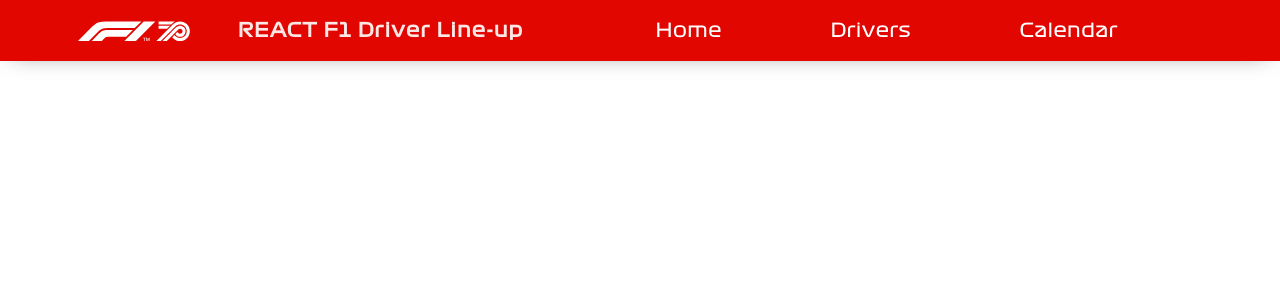
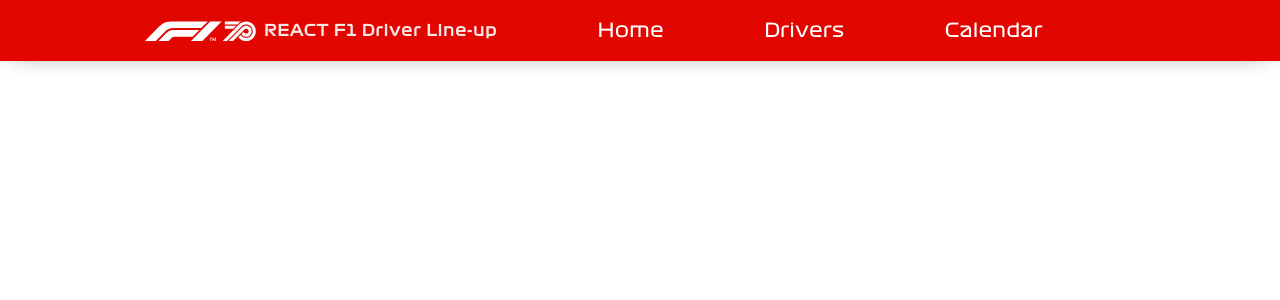
Before and after one commit to S50B32/f1-lineup, a React (Create React App) app: page / in a window 1280 px wide. Shown: the top 300 px of the page. Built offline with nearby package versions, Linux system fonts and the light colour scheme.

Commit message:
@media fix
@media css and background fixes

```diff
--- a/src/media.css
+++ b/src/media.css
@@ -107,7 +107,22 @@
       position: absolute;
       opacity: 0;
     }
+    .div-home {
 
+      background-image: url(./img/background-mobile.jpg);
+      background-position: 0 50%;
+      background-size: 100%;
+      color: white;
+    }
+    .navigation-li {
+      color: white;
+      padding: 3px 3px 3px;
+    }
+    .header__title{
+      font-size: .8em;
+      padding: 0;
+      margin: 3px;
+    }
 
   }
 
```
Also changed, not shown: src/img/background-mobile.jpg (added).
